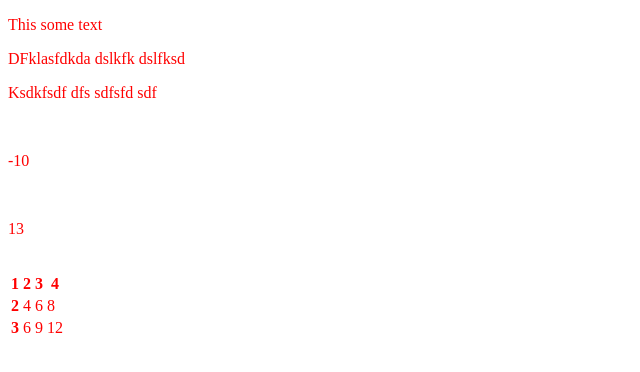
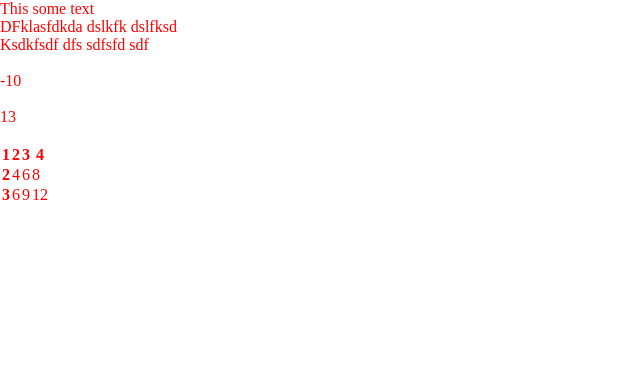
Before and after one commit to alex-veikin/PHP-itstep, a PHP site: page / in a window 1280 px wide. Shown: the top 372 px of the page, without its empty margins (0-640 px from the left). Run offline with PHP 8.4, Linux system fonts and the light colour scheme.

Commit message:
Add .scss file

```diff
--- a/php-2/css/main.css
+++ b/php-2/css/main.css
@@ -1,4 +1,8 @@
 body {
   color: red; }
 
+* {
+  margin: 0;
+  padding: 0; }
+
 /*# sourceMappingURL=main.css.map */
--- a/php-2/css/main.scss
+++ b/php-2/css/main.scss
@@ -1,3 +1,8 @@
 body {
   color: red;
 }
+
+*{
+  margin: 0;
+  padding: 0;
+}
```
